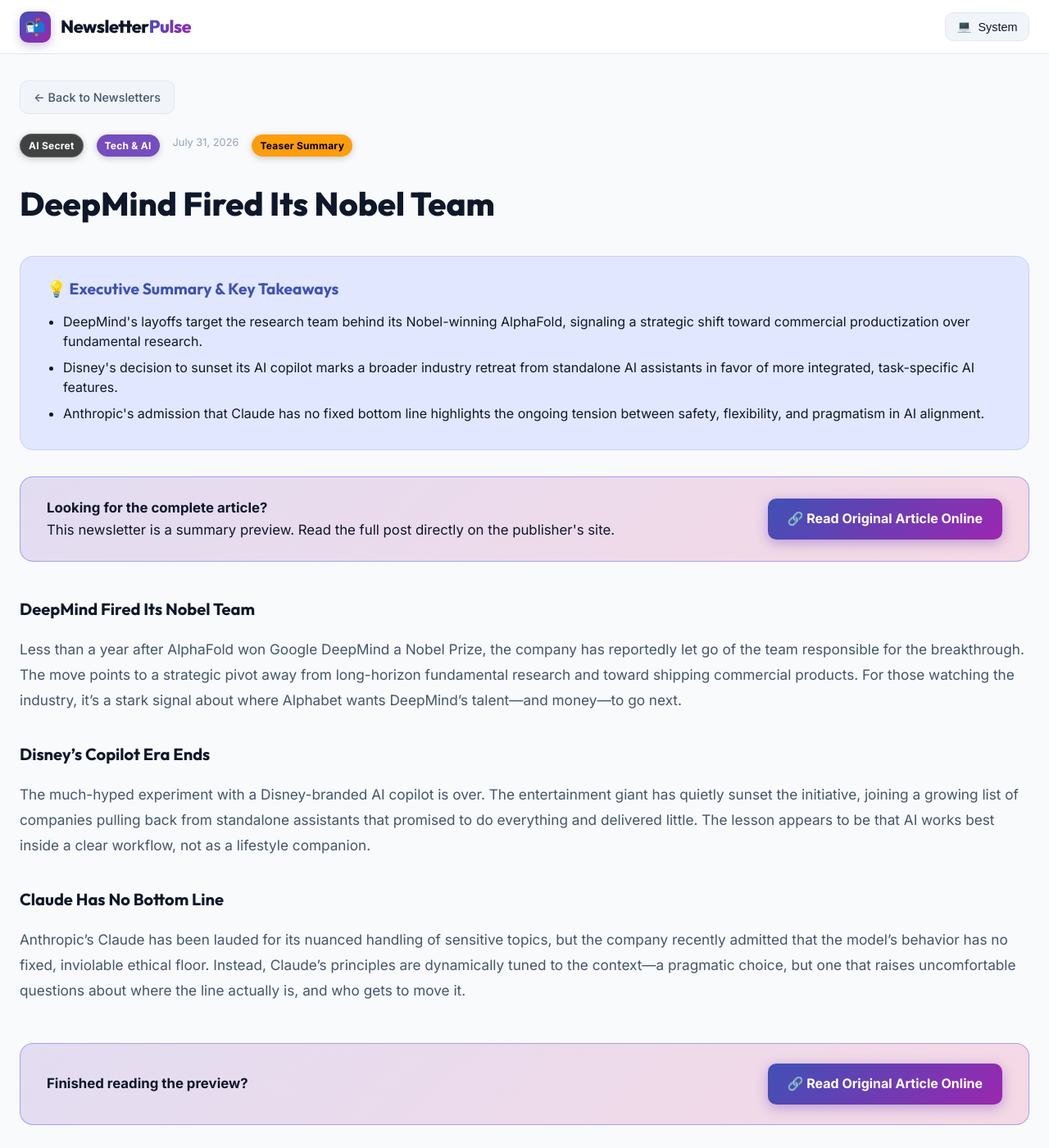
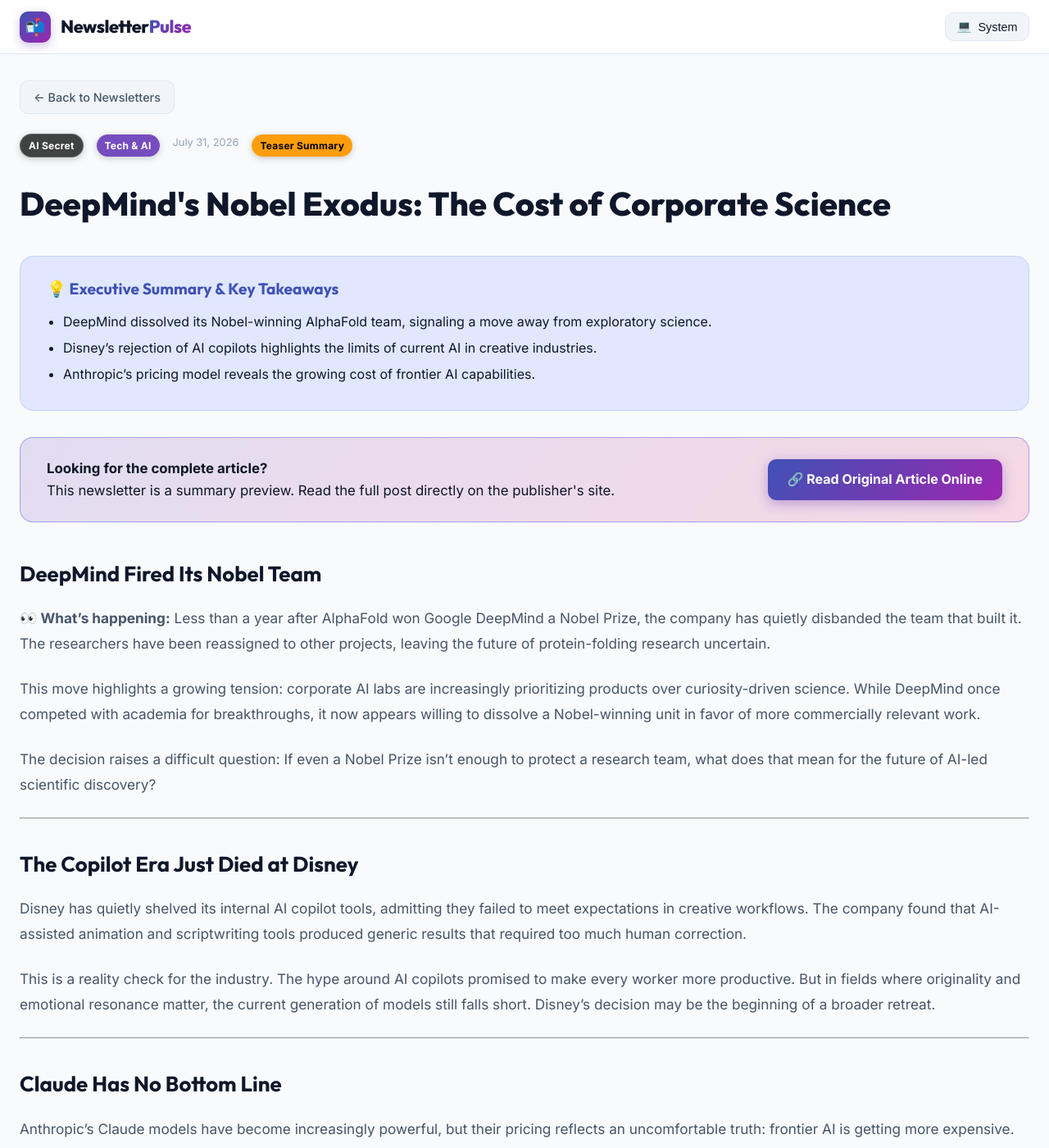
Before and after one commit to vampcoder/daily-newsletters, a Jekyll site: the page built from _posts/2026-07-31-deepmind-fired-its-nobel-team.md, in a window 1280 px wide and 1400 px high. Shown: the whole window at 82% size. Built offline with Jekyll 4.4.1, drawn with Linux system fonts in a browser that asks for light colours; some of the changed text lies outside the part shown.

Commit message:
Update newsletter: 🛎️ DeepMind Fired Its Nobel Team

```diff
--- a/_posts/2026-07-31-deepmind-fired-its-nobel-team.md
+++ b/_posts/2026-07-31-deepmind-fired-its-nobel-team.md
@@ -1,28 +1,40 @@
 ---
 layout: post
-title: "DeepMind Fired Its Nobel Team"
+title: "DeepMind's Nobel Exodus: The Cost of Corporate Science"
 date: 2026-07-31 18:03:09 +0800
 source: "AI Secret"
 category: "Tech & AI"
-excerpt: "DeepMind lets go of the team behind its Nobel-winning AlphaFold, Disney ends its AI copilot era, and Anthropic reveals Claude has no hard ethical boundaries. A look at how big tech is reshaping AI priorities and what it means for the future."
+excerpt: "DeepMind’s Nobel-winning AlphaFold team has been disbanded, raising questions about how corporate structures treat fundamental research. Meanwhile, Disney’s shift away from AI copilots and Anthropic’s pricing strategy signal new directions in AI commercialization."
 theme_gradient: "linear-gradient(135deg, #009688 0%, #00796b 100%)"
 image: "https://d18e5vrcqydw4b.cloudfront.net/2026/07/AIS-banner.png"
 original_url: "https://aisecret.us/r/bbb05636?m=0e4f1869-00e1-41fa-a8af-66cccb66085e"
 is_summary: true
 key_takeaways:
-  - "DeepMind's layoffs target the research team behind its Nobel-winning AlphaFold, signaling a strategic shift toward commercial productization over fundamental research."
-  - "Disney's decision to sunset its AI copilot marks a broader industry retreat from standalone AI assistants in favor of more integrated, task-specific AI features."
-  - "Anthropic's admission that Claude has no fixed bottom line highlights the ongoing tension between safety, flexibility, and pragmatism in AI alignment."
+  - "DeepMind dissolved its Nobel-winning AlphaFold team, signaling a move away from exploratory science."
+  - "Disney’s rejection of AI copilots highlights the limits of current AI in creative industries."
+  - "Anthropic’s pricing model reveals the growing cost of frontier AI capabilities."
 ---
 
-### DeepMind Fired Its Nobel Team
+# DeepMind Fired Its Nobel Team
 
-Less than a year after AlphaFold won Google DeepMind a Nobel Prize, the company has reportedly let go of the team responsible for the breakthrough. The move points to a strategic pivot away from long-horizon fundamental research and toward shipping commercial products. For those watching the industry, it's a stark signal about where Alphabet wants DeepMind's talent—and money—to go next.
+**👀 What's happening:** Less than a year after AlphaFold won Google DeepMind a Nobel Prize, the company has quietly disbanded the team that built it. The researchers have been reassigned to other projects, leaving the future of protein-folding research uncertain.
 
-### Disney's Copilot Era Ends
+This move highlights a growing tension: corporate AI labs are increasingly prioritizing products over curiosity-driven science. While DeepMind once competed with academia for breakthroughs, it now appears willing to dissolve a Nobel-winning unit in favor of more commercially relevant work.
 
-The much-hyped experiment with a Disney-branded AI copilot is over. The entertainment giant has quietly sunset the initiative, joining a growing list of companies pulling back from standalone assistants that promised to do everything and delivered little. The lesson appears to be that AI works best inside a clear workflow, not as a lifestyle companion.
+The decision raises a difficult question: If even a Nobel Prize isn't enough to protect a research team, what does that mean for the future of AI-led scientific discovery?
 
-### Claude Has No Bottom Line
+---
 
-Anthropic's Claude has been lauded for its nuanced handling of sensitive topics, but the company recently admitted that the model's behavior has no fixed, inviolable ethical floor. Instead, Claude's principles are dynamically tuned to the context—a pragmatic choice, but one that raises uncomfortable questions about where the line actually is, and who gets to move it.
+# The Copilot Era Just Died at Disney
+
+Disney has quietly shelved its internal AI copilot tools, admitting they failed to meet expectations in creative workflows. The company found that AI-assisted animation and scriptwriting tools produced generic results that required too much human correction.
+
+This is a reality check for the industry. The hype around AI copilots promised to make every worker more productive. But in fields where originality and emotional resonance matter, the current generation of models still falls short. Disney's decision may be the beginning of a broader retreat.
+
+---
+
+# Claude Has No Bottom Line
+
+Anthropic's Claude models have become increasingly powerful, but their pricing reflects an uncomfortable truth: frontier AI is getting more expensive. As the cost of inference and training rises, so do the API rates — and by extension, the cost of every product built on these models.
+
+For startups, this is a warning sign. The margins that once made AI integrations attractive are shrinking. The days of cheap, accessible model APIs may be fading, forcing companies to rethink their dependence on third-party AI.
```
